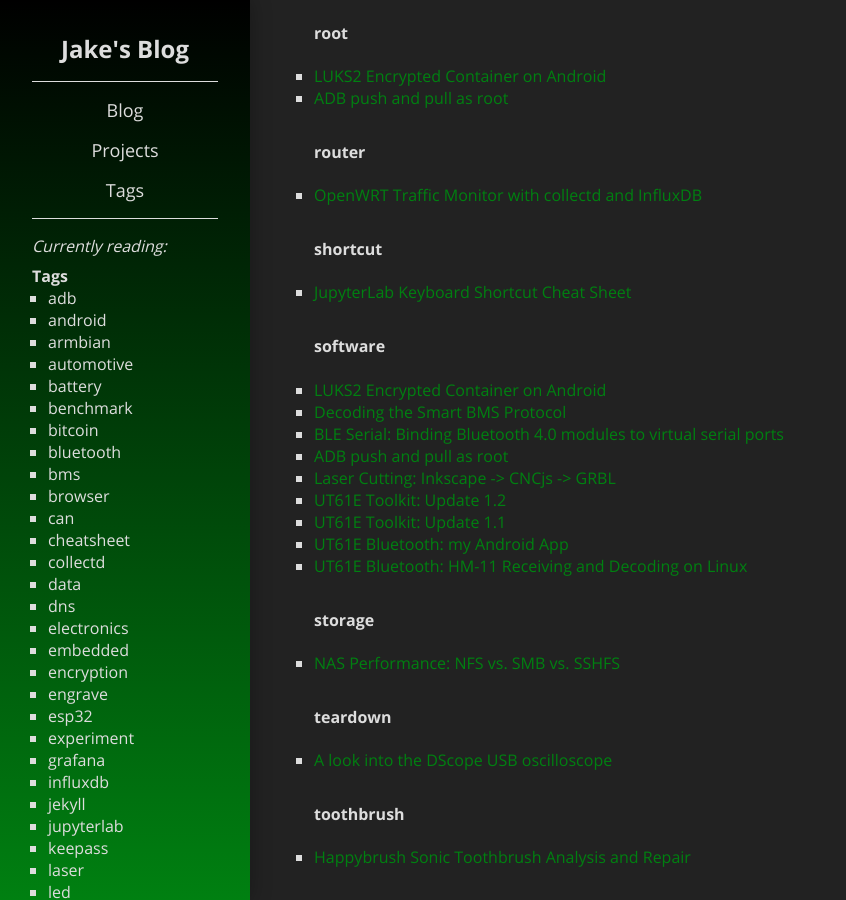
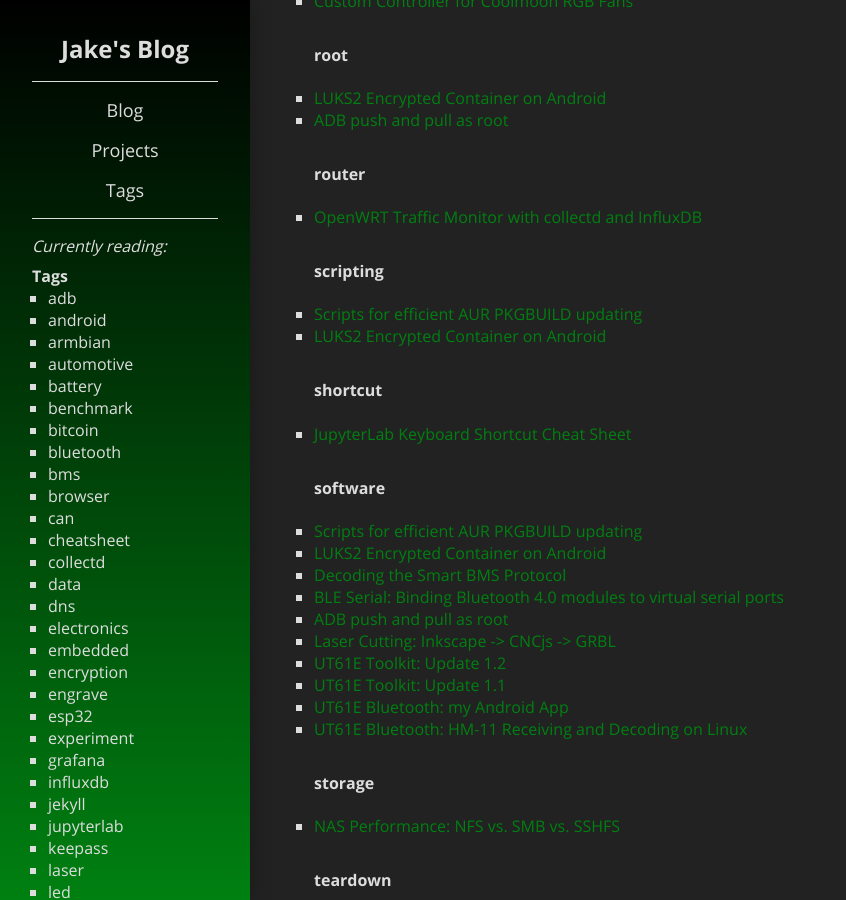
Before and after one commit to Jakeler/Jakeler.github.io, a Jekyll site: the page built from pages/tags.html, in a window 1280 px wide and 900 px high, scrolled down 6104 px. Shown: the whole window, without its empty margins (0-846 px from the left). Built offline with Jekyll 4.4.1, drawn with Linux system fonts in a browser that asks for light colours; comment, search, counter and statistics services are not loaded; part of the change alters nothing that is shown; some of the changed text lies outside the part shown.

Commit message:
New AUR scripts post

````diff
--- a/_posts/2020-04-04-android-luks2.md
+++ b/_posts/2020-04-04-android-luks2.md
@@ -1,7 +1,7 @@
 ---
 title: "LUKS2 Encrypted Container on Android"
 layout: post
-tags: android root linux software encryption
+tags: android root linux scripting software encryption
 ---
 This post describes how dm-crypt / LUKS container files can be mounted on Android, completely with the standard command line open source tools. It is written for Android 10, but should also work on older versions. Root permissions are required.
 
--- /dev/null
+++ b/_posts/2020-04-29-aur-pkgbuild-update.md
@@ -0,0 +1,75 @@
+---
+title: "Scripts for efficient AUR PKGBUILD updating"
+layout: post
+tags: linux scripting software
+---
+The most frequent task for maintaining packages in the Arch User Repository (AUR) is updating. Often this is a simple version bump, which can be a quite repetitive process, so i made some simple scripts to optimize it.
+
+The following is organized in fish functions, but the bare commands and idea should also work if you use any other shell.
+
+
+## Cloning
+First to obtain the git repo with the packaging files, create `~/.config/fish/functions/clone-aur.fish`:
+```sh
+function clone-aur --description 'Clone aur repo by name'
+	set repo $argv[1];
+
+	git clone "ssh://aur@aur.archlinux.org/$repo.git"
+	or git clone "https://aur.archlinux.org/$repo.git"
+
+	cd $repo
+end
+```
+This uses the first argument as package name and tries to clone the repo over SSH (with push capability), if this fails (because it is a foreign package) the `or` connection falls back to HTTPS (pull only).
+
+To make the input of the package name more convenient i added tab completions with `~/.config/fish/completions/clone-aur.fish`:
+```sh
+# Completions for custom AUR clone function
+complete -c clone-aur -xa "(yay -Pc)"
+```
+The AUR helper `yay` is used to get a list of all (available + installed) packages here.
+
+For just the installed `pacman -Q | string replace ' ' \t` could be used instead.
+
+### Example
+```
+$ clone-aur blackbox-explorer
+blackbox  (community)  blackbox-cvs       (AUR)  blackbox-explorer-bin  (AUR)  blackbox-tools-git  (AUR)
+blackboxwm      (AUR)  blackbox-explorer  (AUR)  blackbox-git           (AUR)  blackbox-vcs        (AUR)
+
+```
+
+## Update and Commit
+The main job to update the PKGBUILD + SRCINFO in one command with `~/.config/fish/functions/upd-aur.fish`:
+```sh
+function upd-aur --description 'Update pkgbuild to new version'
+	set new_ver $argv[1];
+	sed -E "s#(pkgver=).*#\1$new_ver#" -i PKGBUILD
+
+	updpkgsums
+	makepkg --printsrcinfo > .SRCINFO
+
+	git commit -v -a -m "Update to $new_ver"
+end
+```
+It uses again the first argument and expects the target version string. Then it replaces the pkgver with sed/regex. Option `-E` to enable extended syntax and `-i` to edit inplace. The first part matches the line with `pkgver=` (brackets to create a capture group) and everything after that with `.*`. The replacement part inserts the first capturing group (containing pkgver=) with `\1` and appends the new version.
+Based on that the new sources are downloaded and checksums generated with `updpkgsums` as usual. After the SRCINFO is also updated it automatically creates a commit with the standard message.
+
+### Example
+```
+$ upd-aur 3.5.0
+==> Retrieving sources...
+  -> Downloading 3.5.0.tar.gz...
+  % Total    % Received % Xferd  Average Speed   Time    Time     Time  Current
+                                 Dload  Upload   Total   Spent    Left  Speed
+100 14.2M    0 14.2M    0     0  4374k      0 --:--:--  0:00:03 --:--:-- 4622k
+  -> Found blackbox-explorer.sh
+  -> Found blackbox-explorer.desktop
+==> Generating checksums for source files...
+[master 406fc20] Update to 3.5.0
+ 2 files changed, 5 insertions(+), 5 deletions(-)
+
+```
+
+## Check
+Of course the package should then be built with `makepkg` or `makechrootpkg` and tested. Possible fixes can be amended to the update or addressed in additional commits. When it is all okay just `git push` and done!
````
